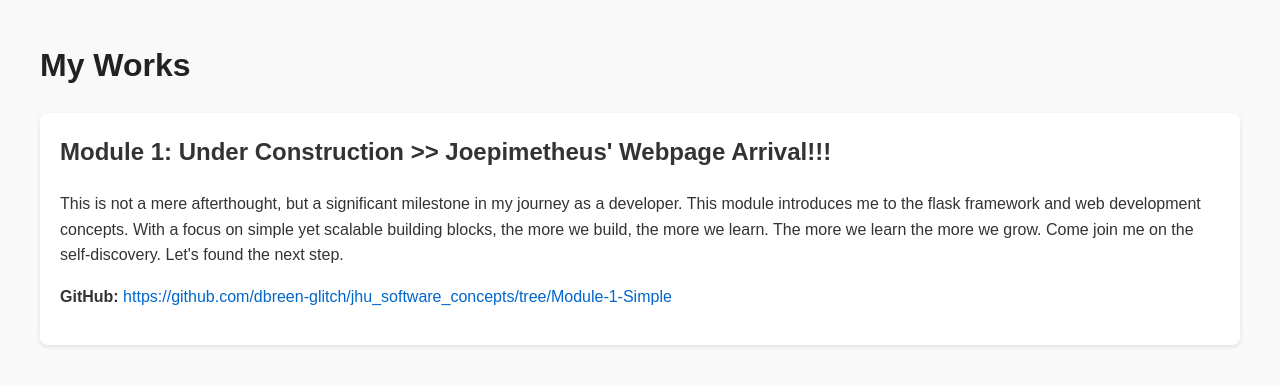
After one commit to dbreen-glitch/jhu_software_concepts, a Flask app: page /works in a window 1280 px wide. The commit adds this page. Shown: the top 386 px of the page. Run offline with Flask 3, Linux system fonts and the light colour scheme.

Commit message:
is this  working?

```diff
--- /dev/null
+++ b/joepimetheus/module_1/app.py
@@ -0,0 +1,19 @@
+from flask import Flask, render_template
+
+app = Flask(__name__)
+
+@app.route('/')
+def base():
+    return render_template('base.html') # render_template will look for the file in the templates folder
+
+@app.route('/works')
+def projects():
+    return render_template('works.html')
+
+@app.route('/contact')
+def contact():
+    return render_template('contact.html')
+
+
+if __name__=='__main__':
+    app.run(host='0.0.0.0', port=8080)
--- /dev/null
+++ b/joepimetheus/module_1/templates/works.html
@@ -0,0 +1,50 @@
+<!DOCTYPE html>
+<html lang="en">
+<head>
+  <meta charset="UTF-8">
+  <meta name="viewport" content="width=device-width, initial-scale=1.0">
+  <title>Works</title>
+  <style>
+    body {
+      font-family: Arial, sans-serif;
+      margin: 40px;
+      line-height: 1.6;
+      background-color: #f9f9f9;
+      color: #333;
+    }
+    h1 {
+      color: #222;
+    }
+    .work {
+      background: #fff;
+      padding: 20px;
+      border-radius: 8px;
+      box-shadow: 0 2px 5px rgba(0,0,0,0.1);
+      margin-bottom: 20px;
+    }
+    .work h2 {
+      margin-top: 0;
+    }
+    .work a {
+      color: #0066cc;
+      text-decoration: none;
+    }
+    .work a:hover {
+      text-decoration: underline;
+    }
+  </style>
+</head>
+<body>
+  <h1>My Works</h1>
+
+  <div class="work">
+    <h2>Module 1: Under Construction >> Joepimetheus' Webpage Arrival!!!</h2>
+    <p>This is not a mere afterthought, but a significant milestone in my journey as a developer.
+        This module introduces me to the flask framework and web development concepts. With a focus on
+        simple yet scalable building blocks, the more we build, the more we learn. The more we learn
+         the more we grow. Come join me on the self-discovery. Let's found the next step.</p>
+    <p><strong>GitHub:</strong> <a href="https://github.com/dbreen-glitch/jhu_software_concepts/tree/Module-1-Simple" target="_blank">https://github.com/dbreen-glitch/jhu_software_concepts/tree/Module-1-Simple</a></p>
+  </div>
+
+</body>
+</html>
```
Also changed, not shown: joepimetheus/app/main.py (deleted, +0 -20 lines), joepimetheus/module_1/templates/base.html (renamed from joepimetheus/app/template/base.html, +4 -4 lines), joepimetheus/module_1/templates/contact.html (added, +31 -0 lines), joepimetheus/app/template/contact.html (deleted), joepimetheus/app/template/works.html (deleted), joepimetheus/module_1/__init__.py (added), joepimetheus/module_1/models.py (added), joepimetheus/module_1/static/main.css (added), joepimetheus/module_1/views.py (added).
